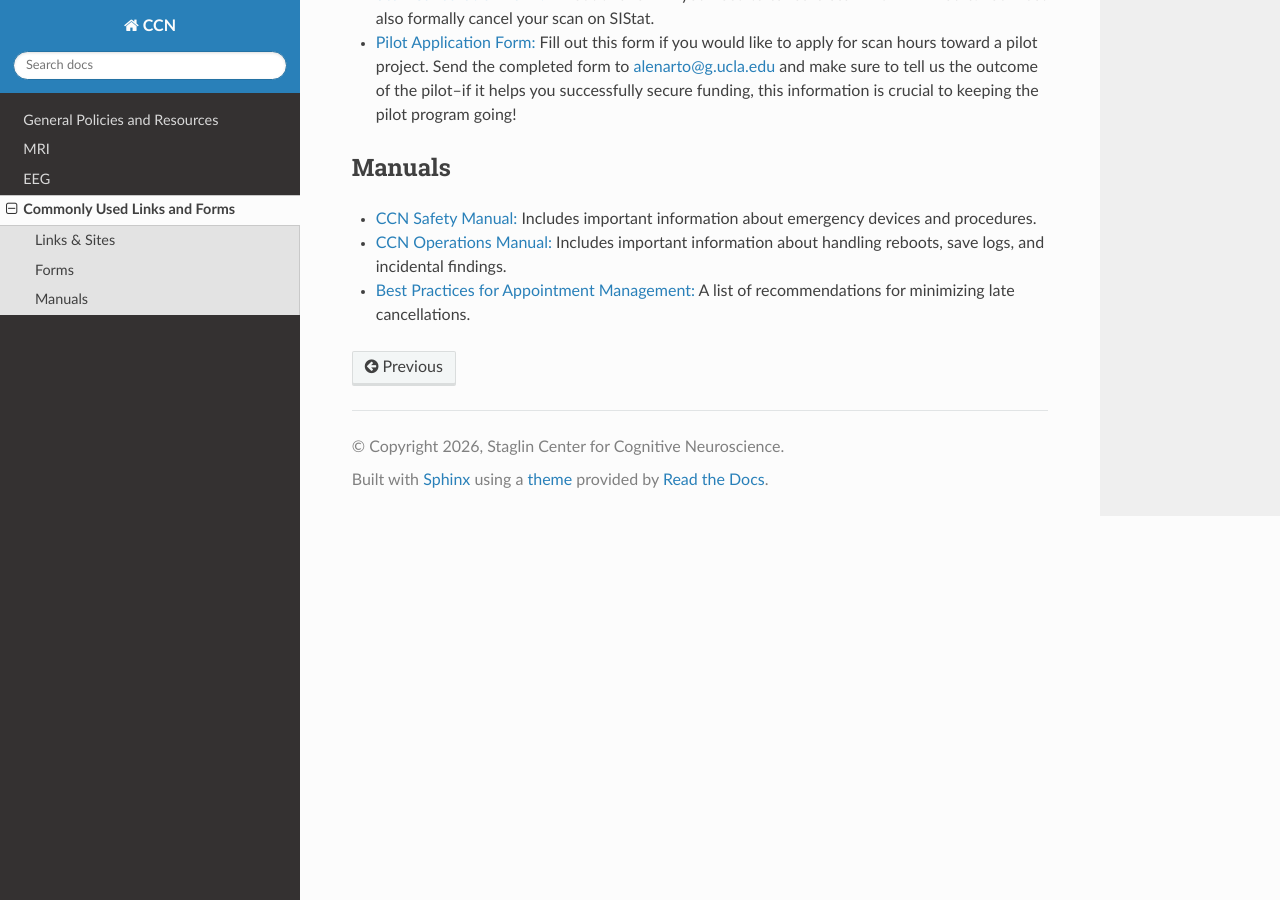
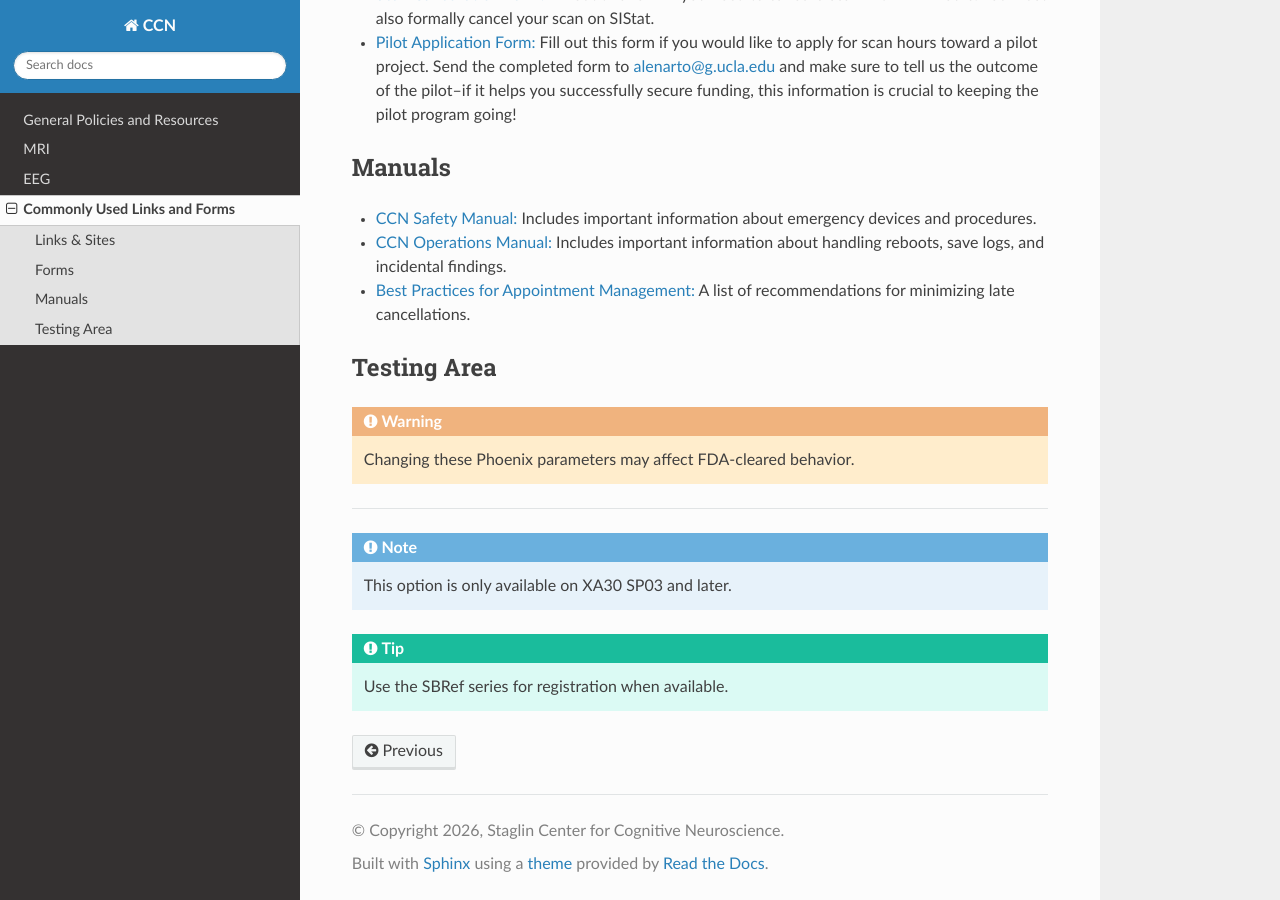
Before and after one commit to CCN-Support/CCN_Wiki, a Sphinx documentation site: the page built from docs/source/links-and-forms.rst, in a window 1280 px wide and 900 px high, scrolled down 745 px. Built offline with Sphinx 7.4.7 and the Read the Docs theme 3.1.0, drawn with Linux system fonts in a browser that asks for light colours.

Commit message:
Update links-and-forms.rst

```diff
--- a/docs/source/links-and-forms.rst
+++ b/docs/source/links-and-forms.rst
@@ -28,3 +28,23 @@ Manuals
 - `CCN Safety Manual: <https://drive.google.com/file/d/13xyaDkLcjBykdLvge3fMe-t_9HoukyMR/view>`_ Includes important information about emergency devices and procedures.
 - `CCN Operations Manual: <https://drive.google.com/file/d/13xyaDkLcjBykdLvge3fMe-t_9HoukyMR/view>`_ Includes important information about handling reboots, save logs, and incidental findings.
 - `Best Practices for Appointment Management: <https://drive.google.com/file/d/1yLR77cLHod_-bwauu4AtoAq51bbiNUgv/view?usp=sharing>`_ A list of recommendations for minimizing late cancellations.
+
+
+Testing Area
+------------
+
+.. warning::
+
+   Changing these Phoenix parameters may affect FDA-cleared behavior.
+
+.. raw:: html
+
+   <hr>
+
+.. note::
+
+   This option is only available on XA30 SP03 and later.
+
+.. tip::
+
+   Use the SBRef series for registration when available.
```
